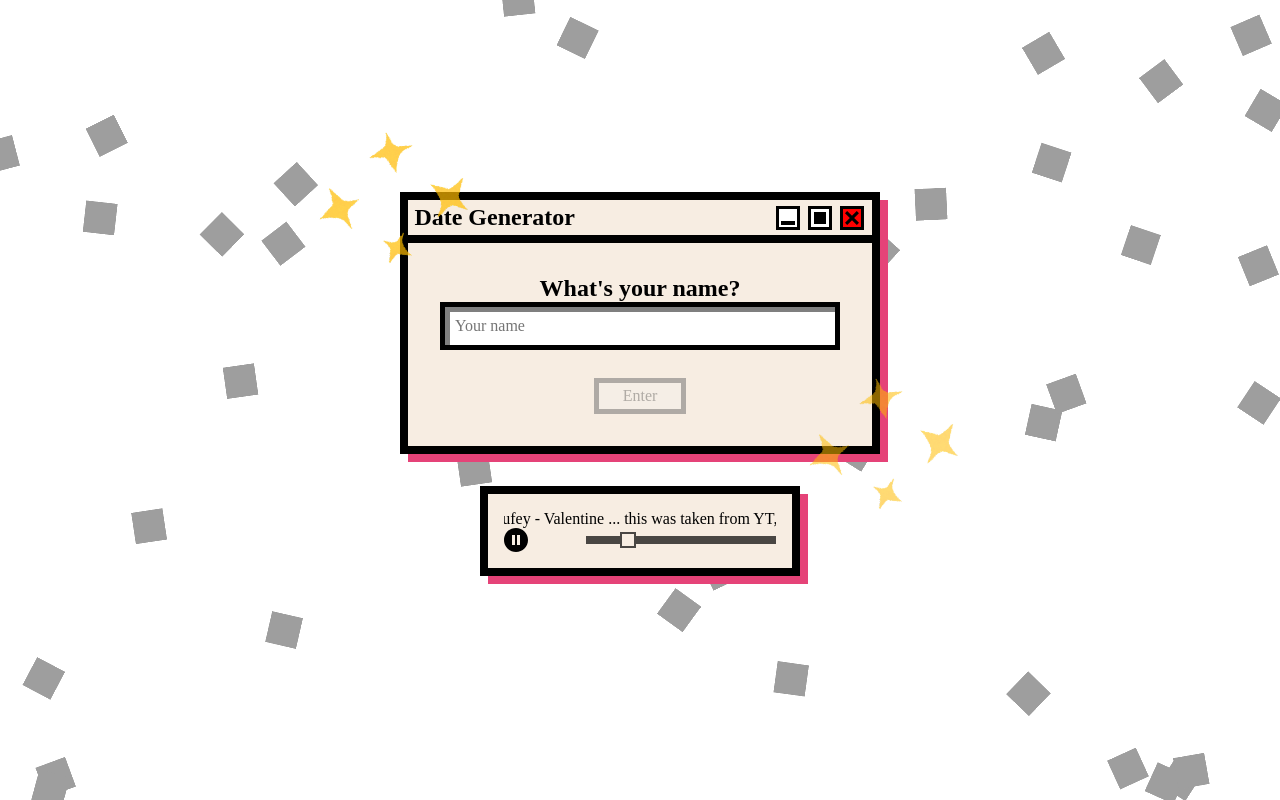
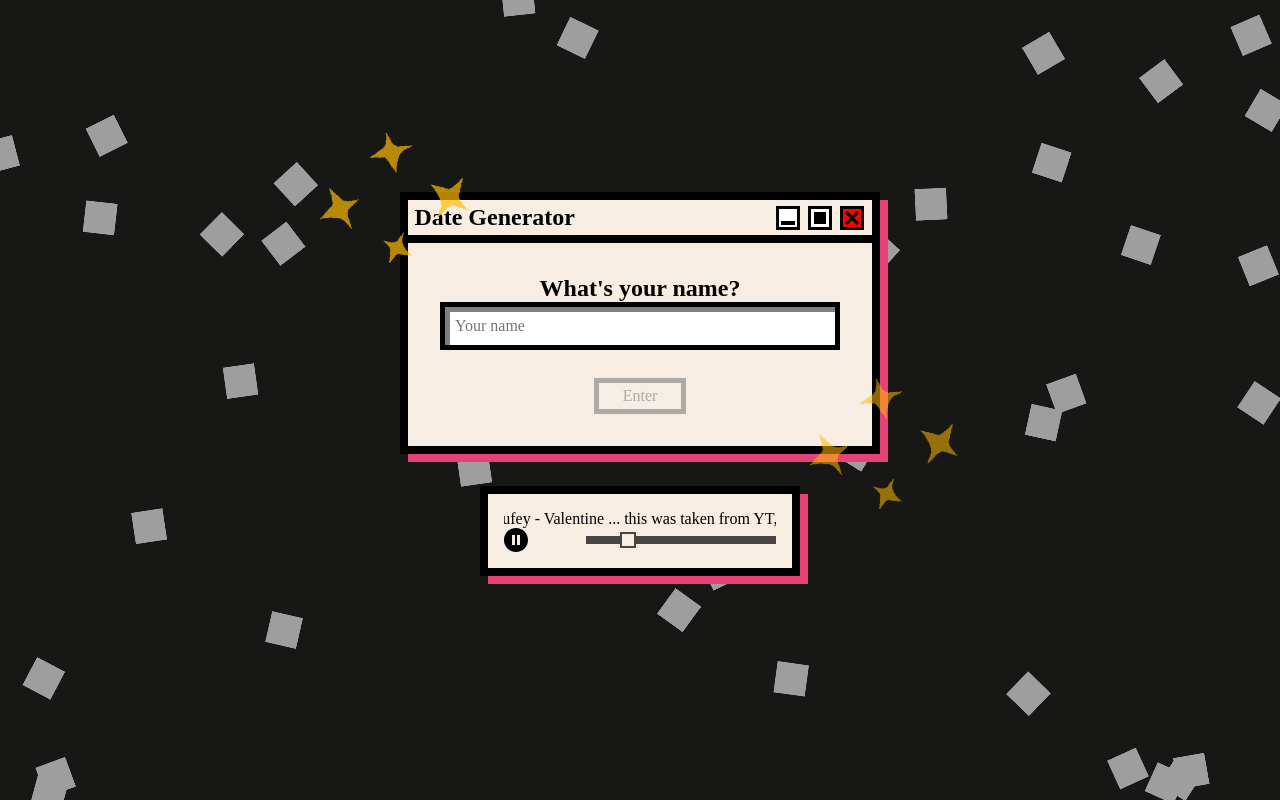
Before and after one commit to marcs12/date-gen, a React (Vite) app: page / in a window 1280 px wide. Built offline with nearby package versions, Linux system fonts and the light colour scheme; a web font is replaced by a local one.

Commit message:
New BG Added

```diff
--- a/src/Particle.jsx
+++ b/src/Particle.jsx
@@ -1,33 +1,19 @@
-import React from "react";
+import React, { useCallback } from "react";
 import Particles from "react-tsparticles";
 import { loadFull } from "tsparticles";
 
-const ParticlesBackground = () => {
-  const particlesInit = async (main) => {
+const ParticlesBackground = React.memo(() => {
+  const particlesInit = useCallback(async (main) => {
+    console.log("Initializing particles...");
     await loadFull(main);
-  };
-
-  const particlesLoaded = (container) => {
-    console.log("Particles container loaded", container);
-  };
+  }, []);
 
   return (
     <Particles
       id="tsparticles"
       init={particlesInit}
-      loaded={particlesLoaded}
       options={{
         autoPlay: true,
-        background: {
-          color: {
-            value: "#fff",
-          },
-          image: "",
-          position: "",
-          repeat: "",
-          size: "",
-          opacity: 1,
-        },
         backgroundMask: {
           composite: "destination-out",
           cover: {
@@ -43,7 +29,7 @@ const ParticlesBackground = () => {
         delay: 0,
         fullScreen: {
           enable: true,
-          zIndex: -9999, // Set zIndex to -1 to ensure it's at the very back
+          zIndex: 0,
         },
         detectRetina: true,
         duration: 0,
@@ -692,6 +678,6 @@ const ParticlesBackground = () => {
       }}
     />
   );
-};
+});
 
 export default ParticlesBackground;
--- a/src/components/Player.jsx
+++ b/src/components/Player.jsx
@@ -17,11 +17,12 @@ export default function MusicPlayer() {
 
   useEffect(() => {
     audioRef.current.volume = volume;
+    audioRef.current.loop = true; // Set the audio to loop
     // Auto-play the audio when the page loads and when the state is true
     if (isPlaying) {
       audioRef.current.play().catch(() => {});
     }
-  }, []); // This ensures the effect runs only once when the page loads
+  }, [isPlaying, volume]); // This ensures the effect runs only once when the page loads
 
   useEffect(() => {
     audioRef.current.volume = volume;
@@ -54,13 +55,13 @@ export default function MusicPlayer() {
     >
       <div className="scrolling-title">
         <p>
-          Laufey - Valentine ... this was taken from YT, please don't sue me. I
-          love laufey so I made this somewhat Laufey themed. I hope you like it.
-          Anyways, how are you? I hope you're doing well friend. I hope that you
-          and your significant other have a great valentines day. You know what?
-          Since you guys are doing so well, why not check their phone? I'm sure
-          they have nothing to hide right? Right? oh well... Just saying.. I
-          hope you have a great day. Maybe.
+          Laufey - Valentine ... this was taken from YT, please don&apos;t sue
+          me. I love laufey so I made this somewhat Laufey themed. I hope you
+          like it. Anyways, how are you? I hope you&apos;re doing well friend. I
+          hope that you and your significant other have a great valentines day.
+          You know what? Since you guys are doing so well, why not check their
+          phone? I&apos;m sure they have nothing to hide right? Right? oh
+          well... Just saying.. I hope you have a great day. Maybe.
         </p>
       </div>
       <button className="play-btn" onClick={togglePlay}>
--- a/src/styles/base/_global.scss
+++ b/src/styles/base/_global.scss
@@ -48,3 +48,10 @@ body {
   color: $text-color;
   width: 100%;
 }
+
+#tsparticles {
+  position: fixed;
+  width: 100%;
+  height: 100%;
+  z-index: -1;
+}
--- a/src/styles/base/_variables.scss
+++ b/src/styles/base/_variables.scss
@@ -3,3 +3,4 @@ $card-bg: #f7ede2;
 $button-bg: #f28482;
 $text-color: black;
 $highlight-color: #f6bd60;
+$highlight-text-color: #202020;
```
